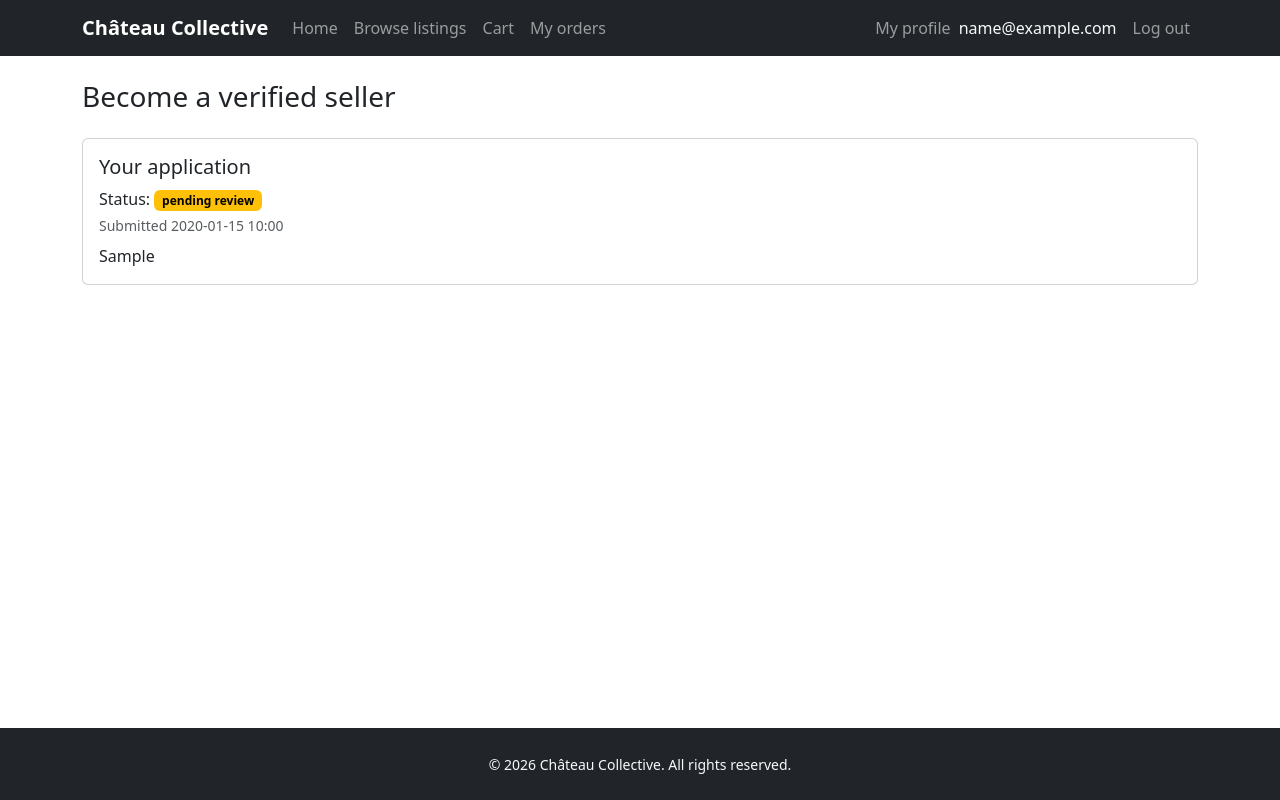
After one commit to leewayne451/ssd, a Flask app: page /seller/apply in a window 1280 px wide. The commit adds this page. Run offline with Flask 3, Linux system fonts and the light colour scheme; the visitor is signed in with stand-in values (Sample User, id 1); tables that the repository leaves empty hold one stand-in row (values such as "Sample post"); some libraries are stand-ins or nearby versions.

Commit message:
feat(m10): seller application flow - apply, admin review, role promotion (FR-04/SFR-04)
Buyers apply via /seller/apply (login-gated, server-validated reason,
one live application per user). Admins review at /admin/seller-applications
behind the standard role+2FA gate; approval promotes the applicant to the
seller role off the DB row (takes effect next request via rbac) and both
decisions write AuditLog rows (FSR-11/12). Application details remain
visible only to the applicant and admins (SFR-04). Adds Apply-to-sell
buttons for buyers on navbar/home and the admin dashboard tile.
10 new integration tests.

```diff
--- a/app/services/seller_service.py
+++ b/app/services/seller_service.py
@@ -1 +1,133 @@
-# seller_service — business logic layer.
+# seller_service — seller application lifecycle (FR-04 / SFR-04, D1 UC-02).
+#
+# A registered buyer applies to become a verified seller; an administrator
+# reviews the application and approves (promoting the account to the seller
+# role) or rejects it. Application details are confidential: services expose
+# them only per-applicant or to the admin queue, and the routes gate those
+# surfaces with ownership / role+2FA checks (SFR-04).
+import logging
+from datetime import datetime, timezone
+
+from app.extensions import db
+from app.models.enums import ApprovalStatus, UserRole
+from app.models.seller_application import SellerApplication
+from app.models.user import User
+from app.services.audit_service import record as audit_record
+
+logger = logging.getLogger(__name__)
+
+MAX_REASON_LENGTH = 2000
+
+
+def apply_to_become_seller(user, reason: str) -> tuple[SellerApplication | None, str | None]:
+    """
+    Create a seller application for `user`. Returns (application, error).
+
+    Server-side rules (never trusted to the form):
+      * only buyer accounts may apply — sellers/admins have nothing to gain;
+      * the stated reason is required and length-capped (SDR-01);
+      * one live (pending) application per user, and an approved application
+        can never be duplicated.
+    """
+    if user is None:
+        return None, "You must be logged in to apply."
+
+    if user.role.value != UserRole.BUYER.value:
+        return None, "Only buyer accounts can apply to become a seller."
+
+    reason = (reason or "").strip()
+    if not reason:
+        return None, "Please describe why you want to sell on the platform."
+    if len(reason) > MAX_REASON_LENGTH:
+        return None, f"Reason is too long (max {MAX_REASON_LENGTH} characters)."
+
+    existing = (
+        SellerApplication.query.filter_by(user_id=user.id)
+        .filter(SellerApplication.status.in_(
+            [ApprovalStatus.PENDING, ApprovalStatus.APPROVED]
+        ))
+        .first()
+    )
+    if existing is not None:
+        if existing.status == ApprovalStatus.PENDING:
+            return None, "You already have an application under review."
+        return None, "Your application was already approved."
+
+    application = SellerApplication(user_id=user.id, reason=reason)
+    db.session.add(application)
+    db.session.commit()
+
+    audit_record(user, "seller_application_submitted", "seller_application", application.id)
+    return application, None
+
+
+def get_latest_application_for_user(user) -> SellerApplication | None:
+    """The applicant's own view of their newest application (SFR-04)."""
+    if user is None:
+        return None
+    return (
+        SellerApplication.query.filter_by(user_id=user.id)
+        .order_by(SellerApplication.created_at.desc(), SellerApplication.id.desc())
+        .first()
+    )
+
+
+def list_pending_applications() -> list[SellerApplication]:
+    """Admin review queue — callers must already be role+2FA gated."""
+    return (
+        SellerApplication.query.filter_by(status=ApprovalStatus.PENDING)
+        .order_by(SellerApplication.created_at.asc())
+        .all()
+    )
+
+
+def _load_pending(application_id: int) -> SellerApplication:
+    application = db.session.get(SellerApplication, application_id)
+    if application is None:
+        raise ValueError("application not found")
+    if application.status != ApprovalStatus.PENDING:
+        raise ValueError("application has already been reviewed")
+    return application
+
+
+def approve_application(admin, application_id: int) -> SellerApplication:
+    """
+    Approve a pending application and promote the applicant to seller.
+
+    The role change happens here, server-side, off the DB row — the applicant
+    gains seller capability on their next request (rbac reads the DB role).
+    Audited with actor, target and outcome (FSR-11/12).
+    """
+    application = _load_pending(application_id)
+
+    applicant = db.session.get(User, application.user_id)
+    if applicant is None:
+        raise ValueError("applicant account no longer exists")
+
+    application.status = ApprovalStatus.APPROVED
+    application.reviewed_by_admin_id = admin.id
+    application.reviewed_at = datetime.now(timezone.utc)
+    applicant.role = UserRole.SELLER
+    db.session.commit()
+
+    audit_record(
+        admin, "seller_application_approved", "seller_application", application.id,
+        {"applicant_user_id": applicant.id},
+    )
+    return application
+
+
+def reject_application(admin, application_id: int) -> SellerApplication:
+    """Reject a pending application (applicant keeps the buyer role)."""
+    application = _load_pending(application_id)
+
+    application.status = ApprovalStatus.REJECTED
+    application.reviewed_by_admin_id = admin.id
+    application.reviewed_at = datetime.now(timezone.utc)
+    db.session.commit()
+
+    audit_record(
+        admin, "seller_application_rejected", "seller_application", application.id,
+        {"applicant_user_id": application.user_id},
+    )
+    return application
--- a/app/web/routes/seller_routes.py
+++ b/app/web/routes/seller_routes.py
@@ -1,5 +1,41 @@
-from flask import Blueprint
+"""Seller-facing routes (M10 seller application; M9 sales/shipments).
+
+FR-04 / SFR-04: a logged-in buyer applies to become a verified seller.
+The application page shows only the requester's own application — no
+route ever exposes another user's application (confidentiality is also
+enforced service-side by querying per-user).
+"""
+from flask import Blueprint, flash, redirect, render_template, request, url_for
+
+from app.security.rbac import login_required
+from app.services import seller_service
+from app.services.auth_service import get_current_user
 
 seller_bp = Blueprint("seller", __name__)
 
-# TODO: seller application, seller dashboard, sales records
+
+@seller_bp.route("/seller/apply", methods=("GET", "POST"))
+@login_required
+def apply():
+    """Apply to become a verified seller (FR-04)."""
+    current_user = get_current_user()
+
+    if request.method == "POST":
+        application, error = seller_service.apply_to_become_seller(
+            current_user, request.form.get("reason", "")
+        )
+        if error:
+            flash(error, "danger")
+        else:
+            flash(
+                "Application submitted — an administrator will review it shortly.",
+                "success",
+            )
+        return redirect(url_for("seller.apply"))
+
+    application = seller_service.get_latest_application_for_user(current_user)
+    return render_template(
+        "seller/apply.html",
+        application=application,
+        is_seller=current_user.role.value == "seller",
+    )
--- a/app/web/templates/admin/index.html
+++ b/app/web/templates/admin/index.html
@@ -9,6 +9,7 @@
 
 <div class="d-flex flex-wrap gap-2">
     <a href="{{ url_for('admin.users') }}" class="btn btn-outline-secondary">User management</a>
+    <a href="{{ url_for('admin.seller_applications') }}" class="btn btn-outline-secondary">Seller applications</a>
     <a href="{{ url_for('admin.listings') }}" class="btn btn-outline-secondary">Listing moderation</a>
     <a href="{{ url_for('admin.orders') }}" class="btn btn-outline-secondary">Orders &amp; authentication</a>
     <a href="{{ url_for('admin.logs') }}" class="btn btn-outline-secondary">Audit &amp; security logs</a>
--- a/app/web/templates/base.html
+++ b/app/web/templates/base.html
@@ -59,6 +59,11 @@
                         </li>
                         <li class="nav-item">
                             <a class="nav-link" href="{{ url_for('order.list_orders') }}">My orders</a>
+                        </li>
+                    {% endif %}
+                    {% if role == 'buyer' %}
+                        <li class="nav-item">
+                            <a class="nav-link" href="{{ url_for('seller.apply') }}">Apply to sell</a>
                         </li>
                     {% endif %}
                     {% if role == 'seller' %}
--- /dev/null
+++ b/app/web/templates/seller/apply.html
@@ -0,0 +1,51 @@
+{% extends "base.html" %}
+
+{% block title %}Become a seller — Château Collective{% endblock %}
+
+{% block content %}
+<h1 class="h3 mb-4">Become a verified seller</h1>
+
+{% if is_seller %}
+<div class="alert alert-success">
+    You are already a verified seller.
+    <a href="{{ url_for('listing.create') }}" class="alert-link">Create a listing</a>.
+</div>
+{% elif application %}
+<div class="card mb-4">
+    <div class="card-body">
+        <h2 class="h5 card-title">Your application</h2>
+        <p class="mb-1">
+            Status:
+            {% if application.status.value == 'pending' %}
+            <span class="badge text-bg-warning">pending review</span>
+            {% elif application.status.value == 'approved' %}
+            <span class="badge text-bg-success">approved</span>
+            {% else %}
+            <span class="badge text-bg-danger">rejected</span>
+            {% endif %}
+        </p>
+        <p class="text-muted small mb-2">
+            Submitted {{ application.created_at.strftime('%Y-%m-%d %H:%M') if application.created_at else '—' }}
+        </p>
+        <p class="mb-0">{{ application.reason }}</p>
+    </div>
+</div>
+{% if application.status.value == 'rejected' %}
+<p>You may submit a new application below.</p>
+{% endif %}
+{% endif %}
+
+{% if not is_seller and (not application or application.status.value == 'rejected') %}
+<form method="post" action="{{ url_for('seller.apply') }}" class="col-md-8">
+    <input type="hidden" name="csrf_token" value="{{ csrf_token() }}">
+    <div class="mb-3">
+        <label for="reason" class="form-label">Why do you want to sell on Château Collective?</label>
+        <textarea class="form-control" id="reason" name="reason" rows="5" required
+                  maxlength="2000"
+                  placeholder="Tell us about the items you plan to sell and your experience with luxury goods."></textarea>
+        <div class="form-text">Reviewed by an administrator. Maximum 2000 characters.</div>
+    </div>
+    <button type="submit" class="btn btn-primary">Submit application</button>
+</form>
+{% endif %}
+{% endblock %}
```
Also changed, not shown: app/web/routes/admin_routes.py (+37 -1 lines), app/web/templates/admin/seller_applications.html (added, +47 -0 lines), app/web/templates/public/index.html (+12 -0 lines), tests/integration/test_seller_application.py (added, +185 -0 lines).
